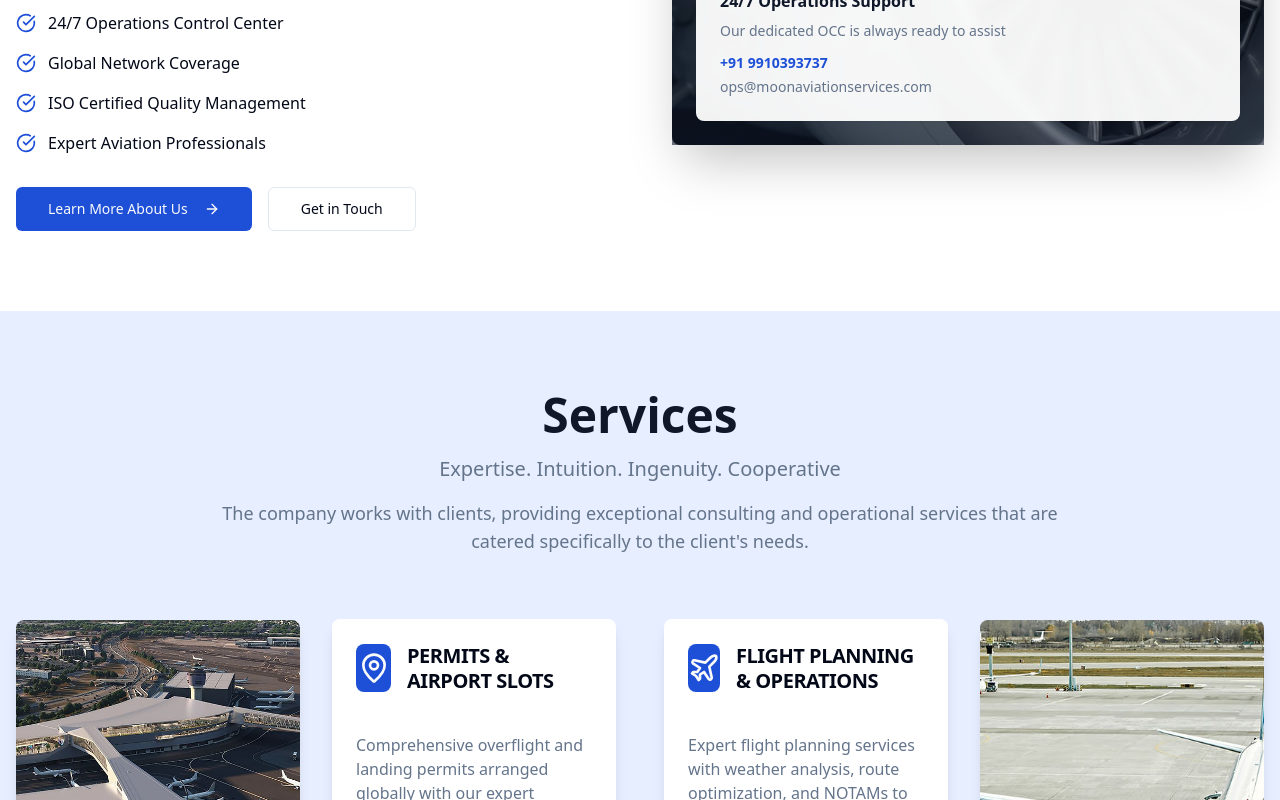
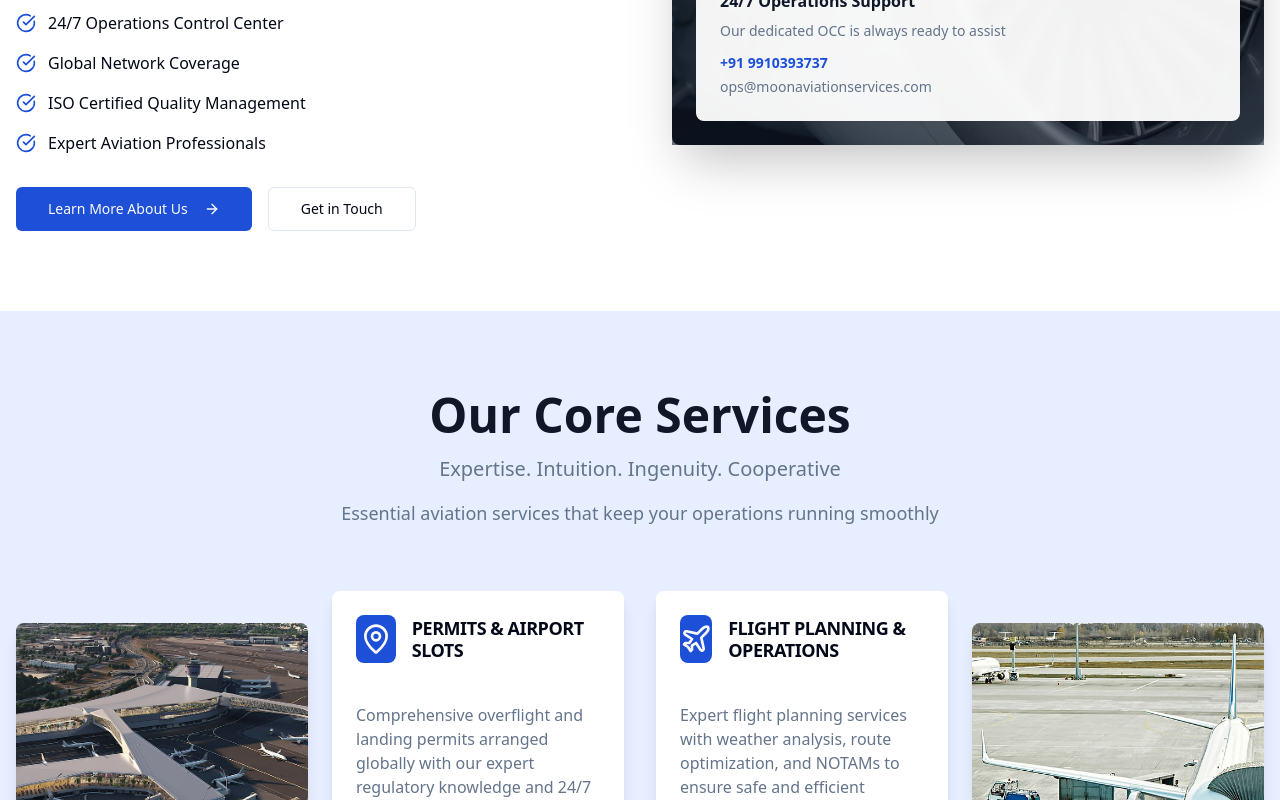
Before and after one commit to bhoomika1608/moon-navigator-frontend, a React (Vite) app: page /home in a window 1280 px wide. Shown: the part 2000-2800 px from the top of the page. Built offline with nearby package versions, Linux system fonts and the light colour scheme.

Commit message:
Update Home page services and logo
Show fewer services on the home page and update the logo with the one from the official site.

```diff
--- a/src/components/Header.tsx
+++ b/src/components/Header.tsx
@@ -15,9 +15,9 @@ const Header = () => {
           {/* Logo */}
           <div className="flex items-center space-x-3">
             <img
-              src="/src/assets/moon-aviation-logo.png"
+              src="/src/assets/moon-aviation-plane-logo.jpg"
               alt="Moon Aviation Logo"
-              className="w-12 h-12 object-contain"
+              className="w-12 h-12 object-cover rounded-lg"
             />
             <div>
               <h1 className="text-xl font-bold text-foreground">Moon Aviation</h1>
--- /dev/null
+++ b/src/components/HomeServicesSection.tsx
@@ -0,0 +1,115 @@
+import { Button } from "@/components/ui/button";
+import { Card, CardContent, CardDescription, CardHeader, CardTitle } from "@/components/ui/card";
+import { ArrowRight, MapPin, Plane, Users, FileText } from "lucide-react";
+import { Link } from "react-router-dom";
+import laguardiaImage from "@/assets/laguardia-airport.jpg";
+import passengerPlane from "@/assets/passenger-plane.jpg";
+import groundHandling from "@/assets/ground-handling.jpg";
+import customsImmigration from "@/assets/customs-immigration.jpg";
+
+const HomeServicesSection = () => {
+  const services = [
+    {
+      icon: <MapPin className="w-8 h-8" />,
+      title: "PERMITS & AIRPORT SLOTS",
+      description: "Comprehensive overflight and landing permits arranged globally with our expert regulatory knowledge and 24/7 operations support.",
+      image: laguardiaImage
+    },
+    {
+      icon: <Plane className="w-8 h-8" />,
+      title: "FLIGHT PLANNING & OPERATIONS",
+      description: "Expert flight planning services with weather analysis, route optimization, and NOTAMs to ensure safe and efficient operations.",
+      image: passengerPlane
+    },
+    {
+      icon: <Users className="w-8 h-8" />,
+      title: "GROUND HANDLING SERVICES",
+      description: "Complete ground handling for passenger, cargo, and technical halt flights with full GSE support and supervision.",
+      image: groundHandling
+    },
+    {
+      icon: <FileText className="w-8 h-8" />,
+      title: "CUSTOMS & IMMIGRATION",
+      description: "Professional assistance with customs clearance, immigration procedures, and documentation compliance.",
+      image: customsImmigration
+    }
+  ];
+
+  return (
+    <section id="services" className="py-20 bg-aviation-blue-light">
+      <div className="container mx-auto px-4">
+        {/* Section Header */}
+        <div className="text-center mb-16">
+          <h2 className="text-4xl md:text-5xl font-bold text-aviation-navy mb-4">
+            Our Core Services
+          </h2>
+          <p className="text-xl text-muted-foreground max-w-3xl mx-auto">
+            Expertise. Intuition. Ingenuity. Cooperative
+          </p>
+          <p className="text-lg text-muted-foreground mt-4 max-w-4xl mx-auto">
+            Essential aviation services that keep your operations running smoothly
+          </p>
+        </div>
+
+        {/* Services Grid */}
+        <div className="grid md:grid-cols-2 gap-8">
+          {services.map((service, index) => (
+            <div key={index} className="grid lg:grid-cols-2 gap-6 items-center">
+              <div className={index % 2 === 0 ? "order-2 lg:order-1" : "order-2 lg:order-2"}>
+                <img
+                  src={service.image}
+                  alt={service.title}
+                  className="w-full h-64 object-cover rounded-lg shadow-lg"
+                />
+              </div>
+              <div className={index % 2 === 0 ? "order-1 lg:order-2" : "order-1 lg:order-1"}>
+                <Card className="border-none shadow-lg h-full">
+                  <CardHeader>
+                    <div className="flex items-center mb-4">
+                      <div className="w-12 h-12 bg-primary rounded-lg flex items-center justify-center mr-4">
+                        <div className="text-primary-foreground">
+                          {service.icon}
+                        </div>
+                      </div>
+                      <div>
+                        <CardTitle className="text-lg leading-tight">{service.title}</CardTitle>
+                      </div>
+                    </div>
+                  </CardHeader>
+                  <CardContent>
+                    <p className="text-muted-foreground mb-6">
+                      {service.description}
+                    </p>
+                    <Link to="/contact">
+                      <Button className="bg-primary hover:bg-primary/90">
+                        Know More
+                        <ArrowRight className="w-4 h-4 ml-2" />
+                      </Button>
+                    </Link>
+                  </CardContent>
+                </Card>
+              </div>
+            </div>
+          ))}
+        </div>
+
+        {/* Call to Action */}
+        <div className="text-center mt-16">
+          <Link to="/services">
+            <Button size="lg" className="bg-primary hover:bg-primary/90 text-lg px-8 mr-4">
+              View All Services
+              <ArrowRight className="w-5 h-5 ml-2" />
+            </Button>
+          </Link>
+          <Link to="/contact">
+            <Button variant="outline" size="lg" className="text-lg px-8">
+              Contact Us
+            </Button>
+          </Link>
+        </div>
+      </div>
+    </section>
+  );
+};
+
+export default HomeServicesSection;
--- a/src/pages/Home.tsx
+++ b/src/pages/Home.tsx
@@ -1,7 +1,7 @@
 import Header from "@/components/Header";
 import HeroSection from "@/components/HeroSection";
 import AboutSection from "@/components/AboutSection";
-import ServicesSection from "@/components/ServicesSection";
+import HomeServicesSection from "@/components/HomeServicesSection";
 import ContactSection from "@/components/ContactSection";
 import Footer from "@/components/Footer";
 import WhyChooseUsSection from "@/components/WhyChooseUsSection";
@@ -14,7 +14,7 @@ const Home = () => {
       <HeroSection />
       <StatsSection />
       <AboutSection />
-      <ServicesSection />
+      <HomeServicesSection />
       <WhyChooseUsSection />
       <ContactSection />
       <Footer />
```
Also changed, not shown: src/assets/moon-aviation-plane-logo.jpg (added).
